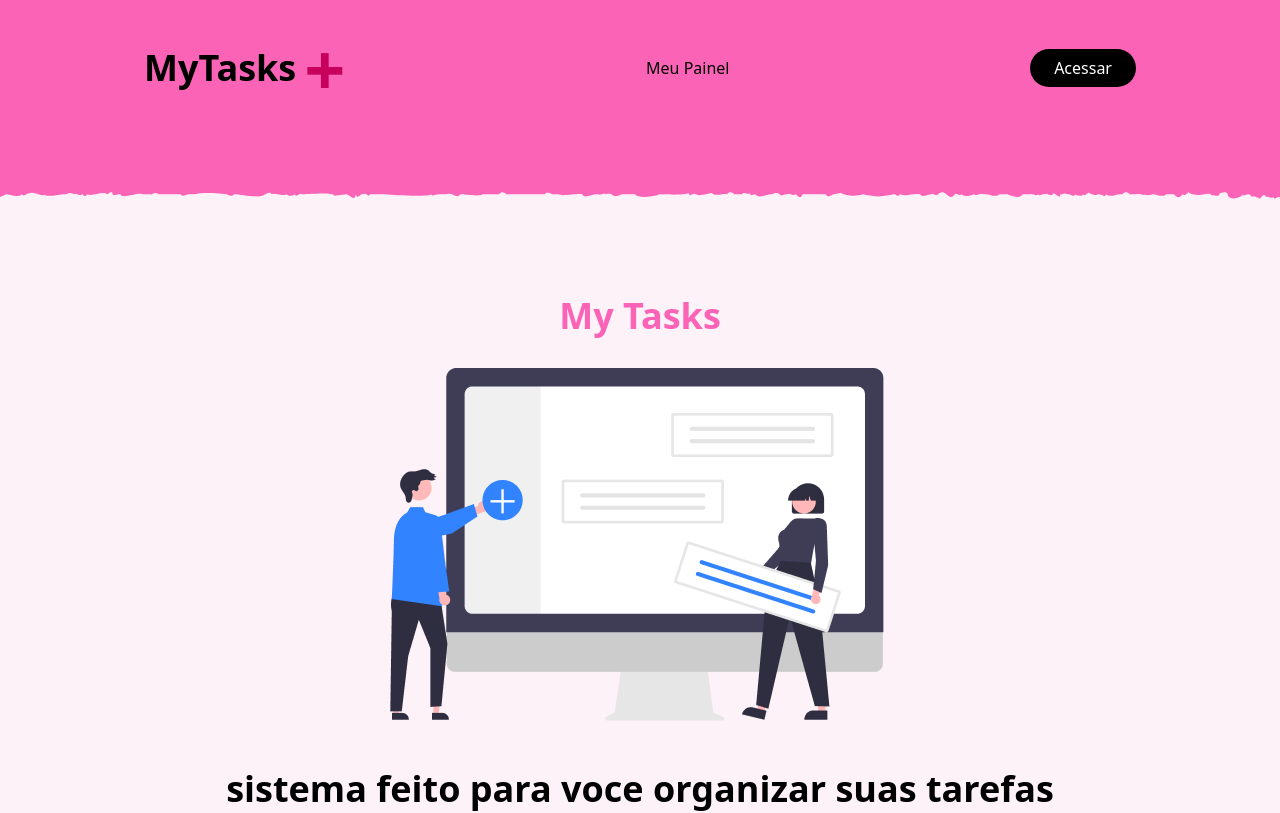
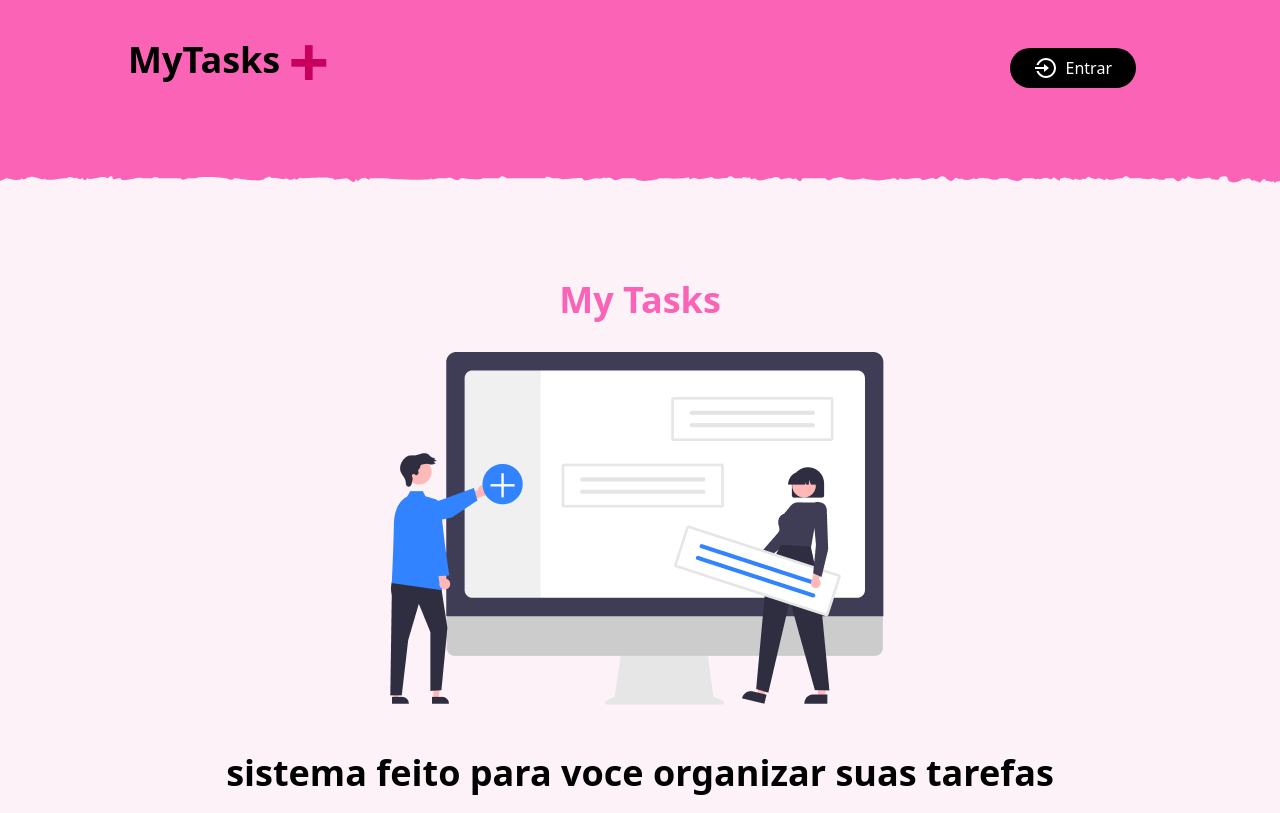
Before and after one commit to tricia-sz/my-tasks, a Next.js app: page / in a window 1280 px wide. Shown: the top 813 px of the page. Built offline with nearby package versions, Linux system fonts and the light colour scheme; no server answers.

Commit message:
auth v5 - provider google

```diff
--- a/package.json
+++ b/package.json
@@ -10,6 +10,7 @@
   },
   "dependencies": {
     "next": "15.3.1",
+    "next-auth": "^5.0.0-beta.26",
     "react": "^19.0.0",
     "react-dom": "^19.0.0",
     "react-icons": "^5.5.0"
--- /dev/null
+++ b/src/app/(paginas)/dashboard/page.tsx
@@ -0,0 +1,8 @@
+import { SessionProvider } from "next-auth/react";
+
+export default function Dashboard(){
+  return (
+      <h2>Pagina Dashboard</h2>
+
+  )
+}
--- /dev/null
+++ b/src/app/api/auth/[...nextauth]/route.ts
@@ -0,0 +1,2 @@
+import { handlers } from "@/auth"
+export const { GET, POST } = handlers
--- a/src/app/layout.tsx
+++ b/src/app/layout.tsx
@@ -3,6 +3,7 @@ import { Play} from "next/font/google";
 import "./globals.css";
 import Header from "@/components/shared/Header";
 import Footer from "@/components/shared/Footer";
+import { SessionProvider } from "next-auth/react";
 
 const play = Play({
   variable: "--font-geist-sans",
@@ -26,9 +27,11 @@ export default function RootLayout({
       <body
         className={`${play.variable} antialiased bg-pink-50`}
       >
-        <Header />
-        {children}
-        <Footer />
+        <SessionProvider>
+          <Header />
+          {children}
+          <Footer />
+        </SessionProvider>
       </body>
     </html>
   );
--- /dev/null
+++ b/src/auth.ts
@@ -0,0 +1,10 @@
+import NextAuth from "next-auth"
+import Google from "next-auth/providers/google"
+
+export const { auth, handlers, signIn, signOut } = NextAuth({
+  providers: [ Google({
+    clientId: process.env.GOOGLE_ID,
+    clientSecret: process.env.GOOGLE_SECRET
+  })],
+  secret: process.env.JWT_SECRET
+})
--- a/src/components/shared/Header.tsx
+++ b/src/components/shared/Header.tsx
@@ -1,27 +1,60 @@
+"use client"
 import Image from "next/image";
 import Link from "next/link";
 import shape from "../../../public/shape2.svg";
+import { signIn, signOut, useSession } from "next-auth/react";
+import { Session } from "next-auth";
+import { AiOutlineLogin } from "react-icons/ai";
+import { RiLoginCircleLine } from "react-icons/ri";
 export default function Header() {
-  return(
+
+  const { data: session, status } = useSession()
+
+  return (
     <>
       <header className="w-ful flex bg-pink-400 justify-center items-center py-4">
-      <section className="w-5xl justify-center mx-auto">
-        <nav className="flex justify-between items-center p-4">
+        <nav className="w-5xl justify-center mx-auto md:flex md:justify-between md:items-center">
+          <div className="">
             <Link href={"/"} className="flex gap-2 justify-center items-center">
                 <h1 className="font-bold text-4xl">MyTasks</h1><span className="text-pink-700 text-7xl font-bold">+</span>
               </Link>
-          <Link href="/" className="">
+          </div>
+          <div className="flex justify-center mt-4">
+          {
+              session?.user && (
+                <div className="justify-center items-center">
+                  <Link href="/dashboard" className="bg-pink-700 rounded-4xl px-6 py-2 text-black font-bold items-center justify-center">
                     Meu Painel
                   </Link>
+                </div>
+              )
+            }
+          </div>
+          <div className="flex justify-center items-center p-4 gap-4 mt-4">
+            {
+              status === "loading" ? (
+                <> <span>carregando</span> </>
+
+              ) : session ? (
+                <button className=" bg-black text-white rounded-4xl px-6 py-2"
+                  onClick={() => signOut()}>
+                  Olá, {session.user?.name}
+                </button>
+              ) : (
                 <div className="justify-center items-center">
-          <Link href="/" className="bg-black rounded-4xl px-6 py-2 text-white items-center justify-center">
-              Acessar
-          </Link>
+                  <button
+                    className="bg-black rounded-4xl px-6 py-2 text-white items-center justify-center flex gap-2"
+                    onClick={() => signIn()}>
+
+                    <RiLoginCircleLine size={24} /> Entrar
+                  </button>
+                </div>
+              )
+            }
           </div>
         </nav>
-      </section>
       </header>
-    <Image alt="shape" src={shape} className="w-full"/>
+      <Image alt="shape" src={shape} className="w-full" />
     </>
   )
 }
--- /dev/null
+++ b/src/types/auth.ts
@@ -0,0 +1,7 @@
+export type {
+  Account,
+  DefaultSession,
+  Profile,
+  Session,
+  User,
+} from "@auth/core/types"
```
Also changed, not shown: 1 other file (tests, documents, lock files or other folders). Lines whose indentation alone changed are shown as unchanged.
